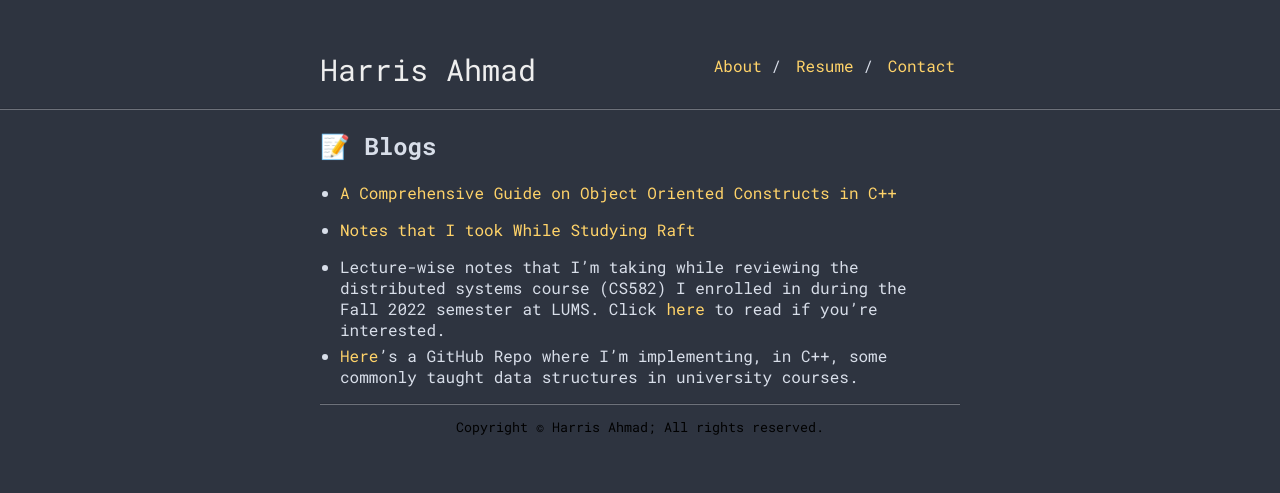
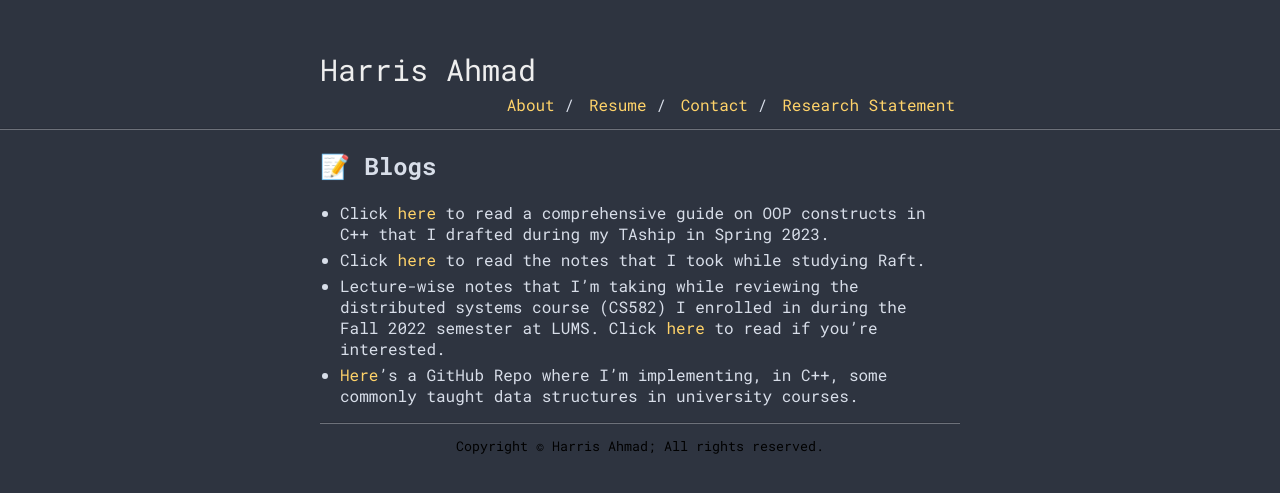
Before and after one commit to harris-ahmad/harris-ahmad.github.io, a Jekyll site: the page built from blogs.md, in a window 1280 px wide. Shown: the top 493 px of the page. Built offline with Jekyll 4.4.1, drawn with Linux system fonts in a browser that asks for light colours.

Commit message:
all files

```diff
--- a/_config.yml
+++ b/_config.yml
@@ -22,3 +22,5 @@ nav:
    link: "resume.pdf"
  - name: "Contact"
    link: "contact"
+ - name: "Research Statement"
+   link: "research-statement.pdf"
--- a/_layouts/default.html
+++ b/_layouts/default.html
@@ -67,6 +67,9 @@
                     {% else %}
                         <li class="alignable pull-left nav-list"><a href="{{ x.link }}">{{ x.name }}</a>
                     {% endif %}
+                    <!-- {% if x.name == "Research Statement" %}
+                            <li class="alignable pull-left nav-list"><a href="{{ x.link }}">{{ x.name }}</a>
+                    {% endif %} -->
                     {% if forloop.last == false %}
                         /
                     {% endif %}
--- a/blogs.md
+++ b/blogs.md
@@ -6,9 +6,7 @@ permalink: /blogs/
 
 ## 📝 Blogs
 
-* [A Comprehensive Guide on Object Oriented Constructs in C++](https://harris-ahmad.notion.site/harris-ahmad/a504b98dedee42ac9ea256d92ff2668c?v=2fd15646449048aabca5b40bbd8d2384)
-
-* [Notes that I took While Studying Raft](notes-raft.pdf "raft")
-
+* Click <a href="https://harris-ahmad.notion.site/harris-ahmad/a504b98dedee42ac9ea256d92ff2668c?v=2fd15646449048aabca5b40bbd8d2384" target="_blank">here</a> to read a comprehensive guide on OOP constructs in C++ that I drafted during my TAship in Spring 2023.
+* Click [here](notes-raft.pdf "raft") to read the notes that I took while studying Raft.
 * Lecture-wise notes that I'm taking while reviewing the distributed systems course (CS582) I enrolled in during the Fall 2022 semester at LUMS. Click [here](https://github.com/harris-ahmad/DistributedSystems) to read if you're interested.
 * [Here](https://github.com/harris-ahmad/DSA-in-CPP)'s a GitHub Repo where I'm implementing, in C++, some commonly taught data structures in university courses.
```
Also changed, not shown: index.md (+1 -1 lines), 6 other files.
